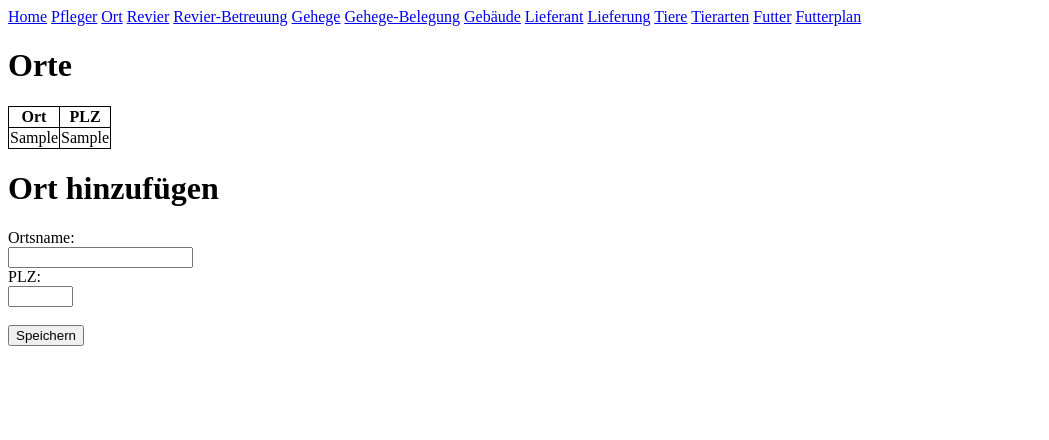
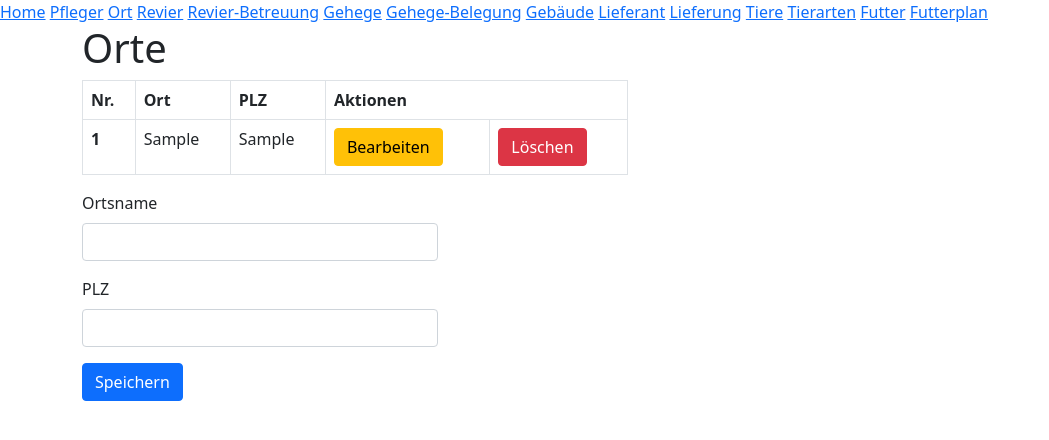
Before and after one commit to RichardIstSauer/Zoo, a PHP site: page /ort.php in a window 1280 px wide. Shown: the top 440 px of the page, without its empty margins (0-1049 px from the left). Run offline with PHP 8.4, Linux system fonts and the light colour scheme; tables that the repository leaves empty or names only in its code hold one stand-in row (values such as "Sample post").

Commit message:
Designänderung

```diff
--- a/ort.php
+++ b/ort.php
@@ -1,11 +1,11 @@
 <?php
 include "connection.php";
 include "navbar.php";
-echo "<link rel='stylesheet' href='styles.css'>";
 echo "<meta name='viewport' content='width=device-width, initial-scale=1.0'>";
+echo "<link rel='stylesheet' href='https://cdn.jsdelivr.net/npm/bootstrap@5.0.0-beta2/dist/css/bootstrap.min.css'>";
 echo "<script> if ( window.history.replaceState ) {window.history.replaceState( null, null, window.location.href ); } </script>";
 
-echo "<div class=wrapper>";
+echo "<div class=container>";
 echo "<h1>Orte</h1>";
 $query = "SELECT `ort`,`plz` FROM `ort`";
 $result = mysqli_query($conn, $query);
@@ -16,32 +16,56 @@ while ($row = mysqli_fetch_array($result)) {
   $plz[] = $row['plz'];
 }
 
-
-echo"<table><tr><th>Ort</th><th>PLZ</th></tr>";
+echo "<div class='row'>";
+echo "<div class='col-md'>";
+echo"<table class='table table-bordered'><tr><th scope='col'>Nr.</th><th>Ort</th><th>PLZ</th></th><th class='actions' colspan='2'>Aktionen</th></tr>";
 
 for ($i = 0; $i < $count; $i++)
 {
+  $number = $i;
+  $number++;
   echo"<tr>";
+  echo "<th scope='row'>$number</th>";
   echo "<td>$ort[$i]</td>";
   echo "<td>$plz[$i]</td>";
+  echo "<td><button type='button' class='btn btn-warning'>Bearbeiten</button></td>";
+  echo "<td><button type='button' class='btn btn-danger'>Löschen</button></td>";
   echo"</tr>";
 }
 echo"</table>";
+echo "</div>";
+echo "<div class='col-md'>";
+echo "</div>";
+
+
+echo "</div>";
 
 ?>
+<div class="row">
+    <div class="col-sm">
 
-<html>
-<h1>Ort hinzufügen</h1>
 <form method="post">
-<label>Ortsname: </label><br>
-<input type="text" name="ort" ></input><br>
-<label>PLZ: </label><br>
-<input type="number" name="plz_ort" min="01067" max="99999"></input><br><br>
-<button type="submit" name="speichern" >Speichern</button>
+  <div class="mb-3">
+    <label class="form-label">Ortsname</label>
+    <input type="text" class="form-control" name="ort">
+  </div>
+  <div class="mb-3">
+    <label  class="form-label">PLZ</label>
+    <input type="number" class="form-control" name="plz_ort" min="01067" max="99999">
+  </div>
+  <button type="submit" class="btn btn-primary" name="speichern">Speichern</button>
 </form>
 
-</html>
+    </div>
 
+    <div class="col-sm">
+
+    </div>
+
+    <div class="col-sm">
+
+    </div>
+  </div>
 
 <?php
 
```
